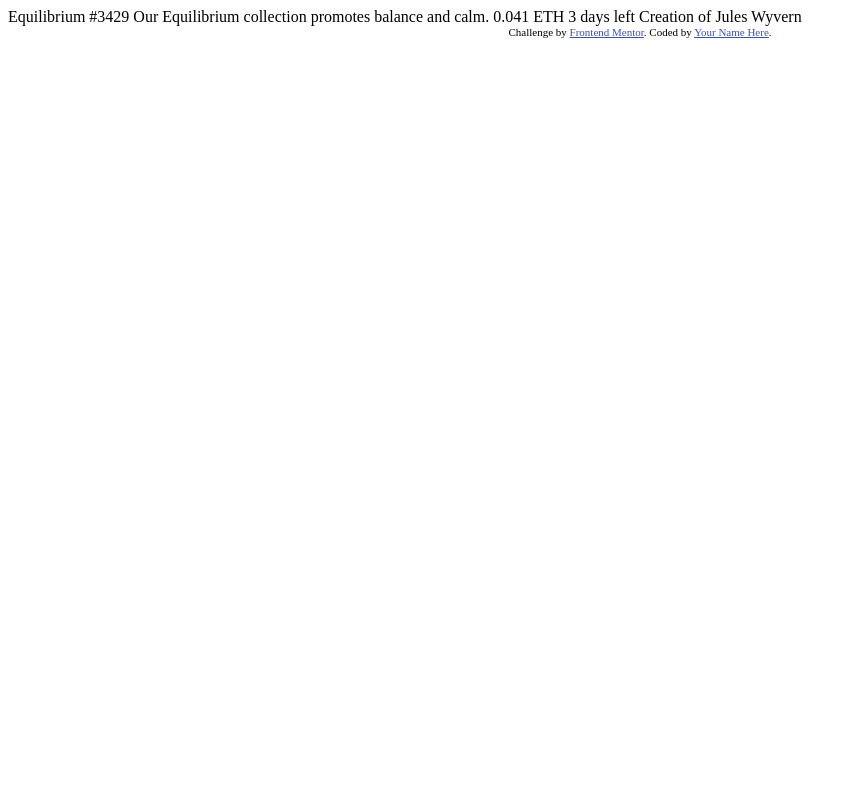
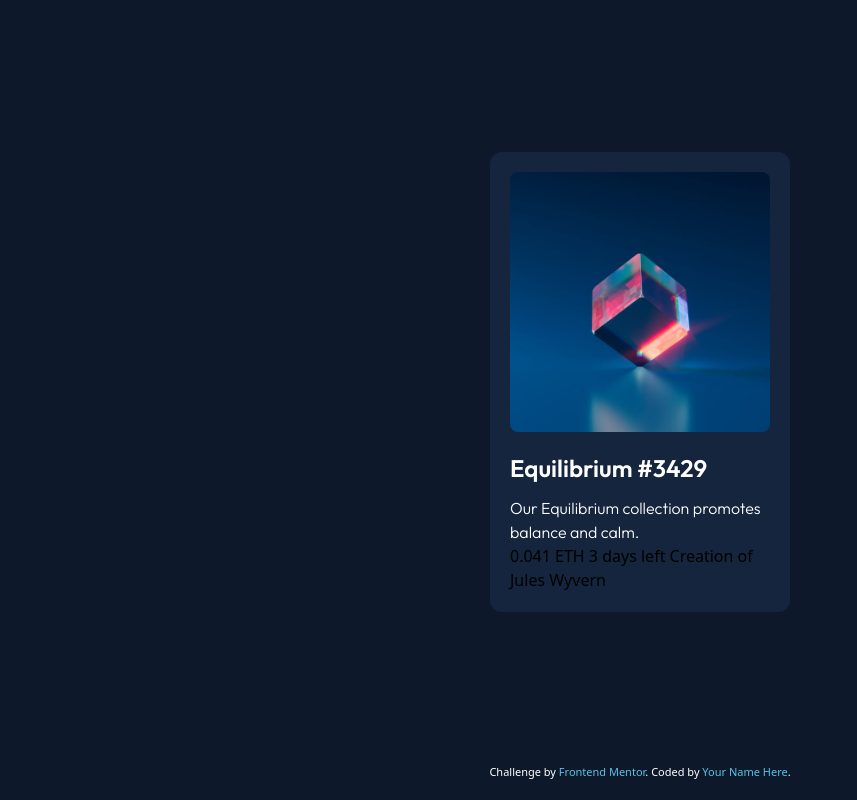
Before and after one commit to sanchezmilton/nft-preview-card-component, a plain HTML site: page index.html in a window 1280 px wide. Shown: the whole page, without its empty margins (0-857 px from the left). Drawn offline with nearby package versions, Linux system fonts and the light colour scheme.

Commit message:
added tags and styles

```diff
--- a/index.html
+++ b/index.html
@@ -3,27 +3,42 @@
 <head>
   <meta charset="UTF-8">
   <meta name="viewport" content="width=device-width, initial-scale=1.0"> <!-- displays site properly based on user's device -->
-
+  <script src="https://cdn.tailwindcss.com"></script>
   <link rel="icon" type="image/png" sizes="32x32" href="./images/favicon-32x32.png">
+  <link rel="preconnect" href="https://fonts.googleapis.com">
+  <link rel="preconnect" href="https://fonts.gstatic.com" crossorigin>
+  <link href="https://fonts.googleapis.com/css2?family=Outfit:wght@300;400;600&display=swap" rel="stylesheet">
 
   <title>Frontend Mentor | NFT preview card component</title>
 
-  <!-- Feel free to remove these styles or customise in your own stylesheet 👍 -->
+  <script>
+    tailwind.config = {
+      theme: {
+        extend: {
+          fontFamily: {
+            'Outfit': ['"Outfit"', 'sans-serif']
+          }
+        }
+      }
+    }
+  </script>
   <style>
-    .attribution { font-size: 11px; text-align: center; }
-    .attribution a { color: hsl(228, 45%, 44%); }
+    .attribution { font-size: 11px; text-align: center; color: white;}
+    .attribution a { color: hsl(196, 74%, 63%); }
   </style>
 </head>
-<body>
+<body class="bg-[#0d192b] w-full h-screen flex flex-col pb-5">
+  <main class="bg-[#14253d] w-[300px] m-auto p-5 rounded-xl">
+    <img class="rounded-lg mb-5" src="./images/image-equilibrium.jpg" alt="Equilibrium #3429">
+    <h1 class="text-white font-Outfit font-semibold text-2xl mb-3">Equilibrium #3429</h1>
 
-  Equilibrium #3429
+    <p class="text-white font-Outfit font-light">Our Equilibrium collection promotes balance and calm.</p>
 
-  Our Equilibrium collection promotes balance and calm.
+    0.041 ETH
+    3 days left
 
-  0.041 ETH
-  3 days left
-
-  Creation of Jules Wyvern
+    Creation of Jules Wyvern
+  </main>
 
   <div class="attribution">
     Challenge by <a href="https://www.frontendmentor.io?ref=challenge" target="_blank">Frontend Mentor</a>.
```
Also changed, not shown: tailwind.config.js (added).
